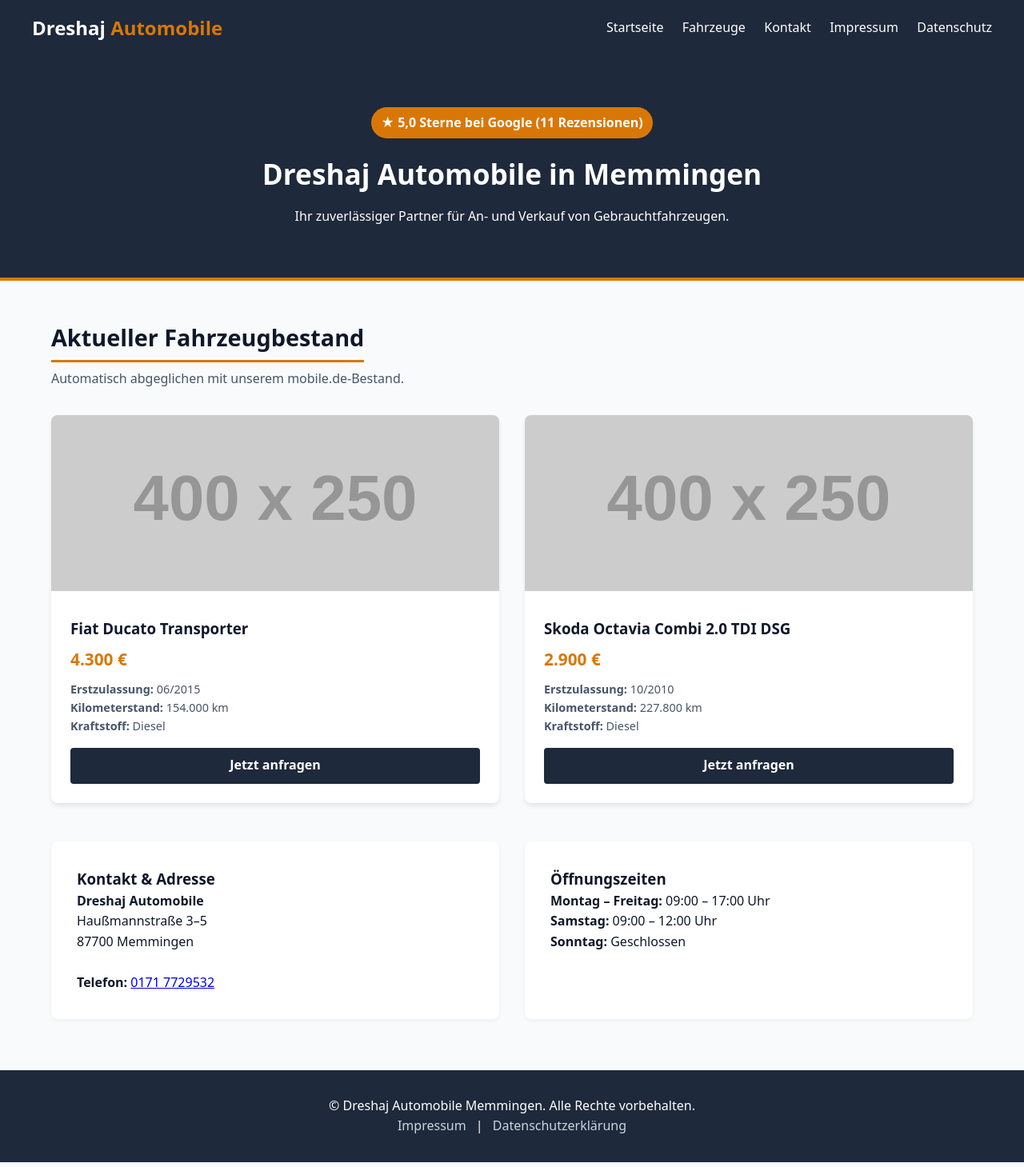
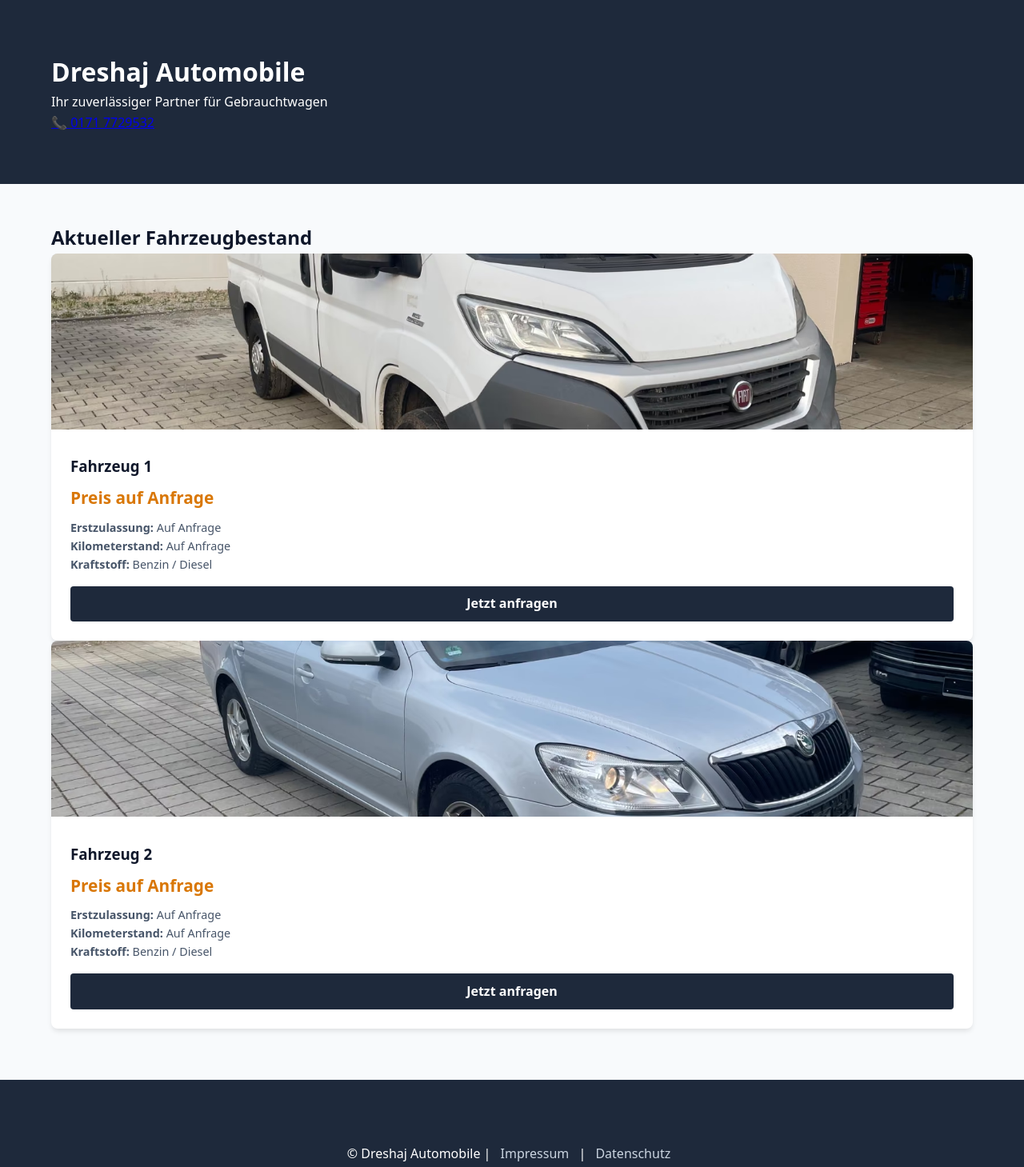
Before and after one commit to hammellolol/Dreshai-Automobile, a plain HTML site: page index.html in a window 1280 px wide. Shown: the whole page at 80% size. Drawn offline with Linux system fonts and the light colour scheme; placeholder pictures from the web are drawn by us.

Commit message:
Aktualisieren von index.html

```diff
--- a/index.html
+++ b/index.html
@@ -3,98 +3,60 @@
 <head>
     <meta charset="UTF-8">
     <meta name="viewport" content="width=device-width, initial-scale=1.0">
-    <title>Dreshaj Automobile | Gebrauchtwagen & Fahrzeughandel in Memmingen</title>
-    <meta name="description" content="Dreshaj Automobile in Memmingen – An- und Verkauf von Gebrauchtwagen und Fahrzeugen.">
+    <title>Dreshaj Automobile – Fahrzeugbestand</title>
     <link rel="stylesheet" href="style.css">
 </head>
 <body>
 
-    <header>
-        <div class="header-container">
-            <div class="logo">
-                <h1>Dreshaj <span>Automobile</span></h1>
-            </div>
-            <nav>
-                <a href="index.html">Startseite</a>
-                <a href="#katalog">Fahrzeuge</a>
-                <a href="#kontakt">Kontakt</a>
-                <a href="impressum.html">Impressum</a>
-                <a href="datenschutz.html">Datenschutz</a>
-            </nav>
+    <header class="header">
+        <div class="container">
+            <h1>Dreshaj Automobile</h1>
+            <p>Ihr zuverlässiger Partner für Gebrauchtwagen</p>
+            <a href="tel:01717729532" class="header-phone">📞 0171 7729532</a>
         </div>
     </header>
 
-    <section class="hero">
-        <div class="badge">★ 5,0 Sterne bei Google (11 Rezensionen)</div>
-        <h2>Dreshaj Automobile in Memmingen</h2>
-        <p>Ihr zuverlässiger Partner für An- und Verkauf von Gebrauchtfahrzeugen.</p>
-    </section>
-
     <main class="container">
-        <!-- Fahrzeugkatalog (Wird von GitHub Actions als festes HTML generiert) -->
-        <section id="katalog">
-            <h2 class="section-title">Aktueller Fahrzeugbestand</h2>
-            <p class="section-desc">Automatisch abgeglichen mit unserem mobile.de-Bestand.</p>
-
-            <div class="catalog-grid">
-<!-- CARS_START -->
+        <section class="inventory">
+            <h2>Aktueller Fahrzeugbestand</h2>
+            <div class="car-grid">
+                <!-- CARS_START -->
                 <div class="car-card">
-                    <img src="img/auto1.jpg" alt="Fahrzeugangebot Dreshaj Automobile" onerror="this.src='https://via.placeholder.com/400x250?text=Echtes+Foto+einfuegen'">
+                    <img src="img/auto1.avif" alt="Fahrzeug 1" onerror="this.src='https://via.placeholder.com/400x250?text=Foto+nicht+verfuegbar'">
                     <div class="car-details">
-                        <h3>Fiat Ducato Transporter</h3>
-                        <div class="car-price">4.300 €</div>
+                        <h3>Fahrzeug 1</h3>
+                        <div class="car-price">Preis auf Anfrage</div>
                         <ul class="car-specs">
-                            <li><strong>Erstzulassung:</strong> 06/2015</li>
-                            <li><strong>Kilometerstand:</strong> 154.000 km</li>
-                            <li><strong>Kraftstoff:</strong> Diesel</li>
+                            <li><strong>Erstzulassung:</strong> Auf Anfrage</li>
+                            <li><strong>Kilometerstand:</strong> Auf Anfrage</li>
+                            <li><strong>Kraftstoff:</strong> Benzin / Diesel</li>
                         </ul>
                         <a href="tel:01717729532" class="btn">Jetzt anfragen</a>
                     </div>
                 </div>
 
                 <div class="car-card">
-                    <img src="img/auto2.jpg" alt="Fahrzeugangebot Dreshaj Automobile" onerror="this.src='https://via.placeholder.com/400x250?text=Echtes+Foto+einfuegen'">
+                    <img src="img/auto2.avif" alt="Fahrzeug 2" onerror="this.src='https://via.placeholder.com/400x250?text=Foto+nicht+verfuegbar'">
                     <div class="car-details">
-                        <h3>Skoda Octavia Combi 2.0 TDI DSG</h3>
-                        <div class="car-price">2.900 €</div>
+                        <h3>Fahrzeug 2</h3>
+                        <div class="car-price">Preis auf Anfrage</div>
                         <ul class="car-specs">
-                            <li><strong>Erstzulassung:</strong> 10/2010</li>
-                            <li><strong>Kilometerstand:</strong> 227.800 km</li>
-                            <li><strong>Kraftstoff:</strong> Diesel</li>
+                            <li><strong>Erstzulassung:</strong> Auf Anfrage</li>
+                            <li><strong>Kilometerstand:</strong> Auf Anfrage</li>
+                            <li><strong>Kraftstoff:</strong> Benzin / Diesel</li>
                         </ul>
                         <a href="tel:01717729532" class="btn">Jetzt anfragen</a>
                     </div>
                 </div>
-<!-- CARS_END -->
-            </div>
-        </section>
-
-        <!-- Öffnungszeiten & Kontakt -->
-        <section class="info-section" id="kontakt">
-            <div class="info-box">
-                <h3>Kontakt & Adresse</h3>
-                <p><strong>Dreshaj Automobile</strong></p>
-                <p>Haußmannstraße 3–5</p>
-                <p>87700 Memmingen</p>
-                <br>
-                <p><strong>Telefon:</strong> <a href="tel:01717729532">0171 7729532</a></p>
-            </div>
-
-            <div class="info-box">
-                <h3>Öffnungszeiten</h3>
-                <p><strong>Montag – Freitag:</strong> 09:00 – 17:00 Uhr</p>
-                <p><strong>Samstag:</strong> 09:00 – 12:00 Uhr</p>
-                <p><strong>Sonntag:</strong> Geschlossen</p>
+                <!-- CARS_END -->
             </div>
         </section>
     </main>
 
-    <footer>
-        <p>&copy; Dreshaj Automobile Memmingen. Alle Rechte vorbehalten.</p>
-        <p>
-            <a href="impressum.html">Impressum</a> |
-            <a href="datenschutz.html">Datenschutzerklärung</a>
-        </p>
+    <footer class="footer">
+        <div class="container">
+            <p>&copy; Dreshaj Automobile | <a href="impressum.html">Impressum</a> | <a href="datenschutz.html">Datenschutz</a></p>
+        </div>
     </footer>
 
 </body>
```
